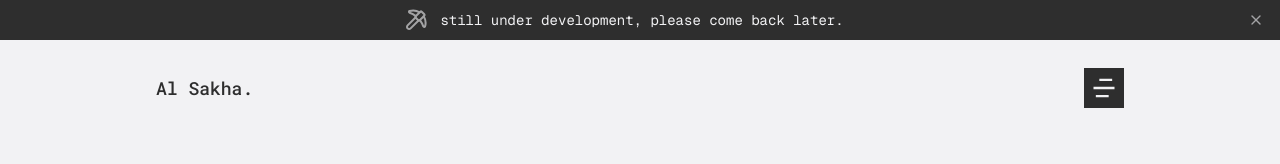
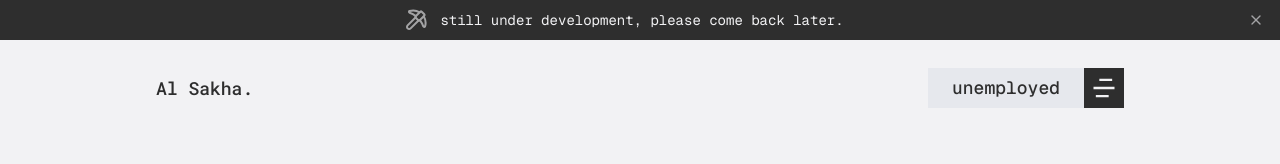
Before and after one commit to IRTIDEATH/Al-Sakha, a Next.js app: page / in a window 1280 px wide. Shown: the top 164 px of the page. Built offline with nearby package versions, Linux system fonts and the light colour scheme.

Commit message:
Add status tag in navbar component

```diff
--- a/components/navbar.tsx
+++ b/components/navbar.tsx
@@ -1,6 +1,6 @@
-"use client"
+"use client";
 
-import Link from "next/link"
+import Link from "next/link";
 import {
   Drawer,
   DrawerContent,
@@ -10,13 +10,13 @@ import {
 } from "@/components/ui/drawer";
 import { navigationItems } from "@/constants";
 
-
 const Navbar = () => {
   return (
     <>
       <nav className="w-full h-24 text-foreground flex items-center justify-between">
         <span className="font-roboto font-medium text-lg">Al Sakha.</span>
         <div className="flex items-center font-geist bg-suram z-50 overflow-hidden ml-auto whitespace-pre group relative transition-all duration-300 ease-out">
+          <h1 className="px-6 text-lg font-medium">unemployed</h1>
           <Drawer>
             <DrawerTrigger aria-label="Nav button" className="cursor-pointer">
               <svg
@@ -49,11 +49,11 @@ const Navbar = () => {
               </div>
             </DrawerContent>
           </Drawer>
-          {/* <span className="absolute right-0 -mt-12 h-32 w-8 translate-x-12 rotate-12 bg-foreground/40 opacity-10 transition-all duration-1000 ease-out group-hover:-translate-x-72" /> */}
+          <span className="absolute right-0 -mt-12 h-32 w-8 translate-x-12 rotate-12 bg-zeta/90 opacity-10 transition-all duration-1000 ease-out group-hover:-translate-x-42" />
         </div>
       </nav>
     </>
   );
-}
+};
 
-export default Navbar
+export default Navbar;
```
